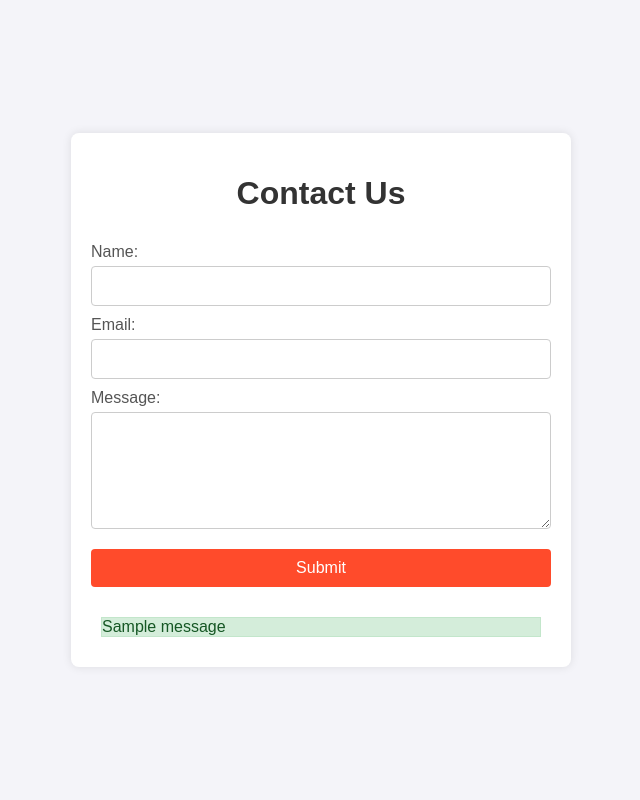
After one commit to edekoethan/Webstack---Portfolio-Project, a Flask app: page /contact in a window 1280 px wide. The commit adds this page. Shown: the whole page, without its empty margins (319-959 px from the left). Run offline with Flask 3, Linux system fonts and the light colour scheme; tables that the repository leaves empty hold one stand-in row (values such as "Sample post"); one stand-in notice (Sample message) is shown.

```diff
--- a/app.py
+++ b/app.py
@@ -1,6 +1,7 @@
-from flask import Flask, render_template, request, redirect, url_for, flash, session
+from flask import Flask, jsonify, render_template, request, redirect, url_for, flash, session
 from flask_sqlalchemy import SQLAlchemy
 from werkzeug.security import generate_password_hash, check_password_hash
+from werkzeug.utils import secure_filename
 import os
 import random
 
@@ -24,12 +25,16 @@ class Favorite(db.Model):
     user_id = db.Column(db.Integer, db.ForeignKey('user.id'), nullable=False)
     flashcard_id = db.Column(db.Integer, nullable=False)
     table_name = db.Column(db.String(150), nullable=False)
+    question = db.Column(db.Text, nullable=False)
+    explanation = db.Column(db.Text, nullable=False)
+
+    user = db.relationship('User', backref=db.backref('favorites', lazy=True))
 
 
 # Function to get all table names except for 'user' table
 def get_table_names():
     with db.engine.connect() as conn:
-        tables = conn.execute(db.text("SELECT name FROM sqlite_master WHERE type='table' AND name NOT IN ('user', 'sqlite_sequence', 'user_favorite_flashcard', 'flashcard')")).fetchall()
+        tables = conn.execute(db.text("SELECT name FROM sqlite_master WHERE type='table' AND name NOT IN ('user', 'sqlite_sequence', 'flashcard')")).fetchall()
     return [table[0] for table in tables]
 
 # Function to get total number of flashcards
@@ -56,13 +61,42 @@ def dashboard():
 
     return render_template('dashboard.html', tables=tables, total_decks=total_decks, total_flashcards=total_flashcards, recent_activity=recent_activity, deck_colors=deck_colors)
 
+@app.route('/support')
+def support():
+    return render_template('support.html')
+
+@app.route('/contact', methods=['GET', 'POST'])
+def contact():
+    if request.method == 'POST':
+        name = request.form.get('name')
+        email = request.form.get('email')
+        message = request.form.get('message')
+        # Process the contact form submission as needed
+        flash('Thank you for your message!', 'success')
+        return redirect(url_for('dashboard'))
+    return render_template('contact.html')
+
+@app.route('/submit', methods=['POST'])
+def submit_contact():
+    name = request.form.get('name')
+    email = request.form.get('email')
+    message = request.form.get('message')
+    # Process the contact form submission as needed
+    return redirect(url_for('dashboard'))
 
 @app.route('/view_flashcards/<string:table_name>')
 def view_flashcards(table_name):
     session['recent_activity'] = table_name
     view_questions_sql = f"SELECT id, question, explanation FROM {table_name}"
     questions = db.session.execute(db.text(view_questions_sql)).fetchall()
-    return render_template('view_flashcards.html', table_name=table_name, questions=questions)
+
+    user_favorite_flashcard_ids = []
+    if 'user_id' in session:
+        user_id = session['user_id']
+        favorites = Favorite.query.filter_by(user_id=user_id, table_name=table_name).all()
+        user_favorite_flashcard_ids = [favorite.flashcard_id for favorite in favorites]
+
+    return render_template('view_flashcards.html', table_name=table_name, questions=questions, user_favorite_flashcard_ids=user_favorite_flashcard_ids)
 
 @app.route('/admin')
 def admin():
@@ -132,6 +166,7 @@ def delete_question(table_name, question_id):
     db.session.execute(db.text(delete_question_sql), {'id': question_id})
     db.session.commit()
     return redirect(url_for('view_questions', table_name=table_name))
+
 @app.route('/administrator2')
 def administrator2():
     tables = get_table_names()
@@ -194,6 +229,12 @@ def login():
             flash('Login Unsuccessful. Please check your email and password', 'danger')
     return render_template('login.html')
 
+@app.route('/logout', methods=['GET', 'POST'])
+def logout():
+    # Clear the session
+    session.clear()
+    return redirect(url_for('login'))
+
 @app.route('/signup', methods=['GET', 'POST'])
 def signup():
     if request.method == 'POST':
@@ -211,24 +252,49 @@ def signup():
 
     return render_template('signup.html')
 
+
 @app.route('/add_to_favorites/<string:table_name>/<int:question_id>', methods=['POST'])
 def add_to_favorites(table_name, question_id):
     if 'user_id' not in session:
-        return {'success': False, 'message': 'You must be logged in to add to favorites.'}
+        flash('You must be logged in to add to favorites.', 'danger')
+        return redirect(url_for('login'))
 
     user_id = session['user_id']
+
+    # Fetch the question and explanation from the specified table
+    query = f"SELECT question, explanation FROM {table_name} WHERE id = :flashcard_id"
+    flashcard = db.session.execute(db.text(query), {'flashcard_id': question_id}).fetchone()
+
+    if not flashcard:
+        flash('Flashcard not found.', 'danger')
+        return redirect(url_for('view_flashcards', table_name=table_name))
+
+    question, explanation = flashcard  # Unpacking the tuple
 
     # Check if the flashcard is already in favorites
     existing_favorite = Favorite.query.filter_by(user_id=user_id, flashcard_id=question_id, table_name=table_name).first()
     if existing_favorite:
-        return {'success': False, 'message': 'Flashcard is already in favorites.'}
+        flash('Flashcard is already in favorites.', 'info')
+        return redirect(url_for('view_flashcards', table_name=table_name))
 
-    new_favorite = Favorite(user_id=user_id, flashcard_id=question_id, table_name=table_name)
+    new_favorite = Favorite(user_id=user_id, flashcard_id=question_id, table_name=table_name, question=question, explanation=explanation)
     db.session.add(new_favorite)
     db.session.commit()
 
-    return {'success': True}
+    flash('Flashcard added to favorites.', 'success')
+    return redirect(url_for('view_flashcards', table_name=table_name))
 
+
+def alter_favorite_table():
+    with db.engine.connect() as conn:
+        result = conn.execute(db.text("PRAGMA table_info(favorite);")).fetchall()
+        columns = [column[1] for column in result]
+
+        if 'question' not in columns:
+            conn.execute(db.text("ALTER TABLE favorite ADD COLUMN question TEXT;"))
+
+        if 'explanation' not in columns:
+            conn.execute(db.text("ALTER TABLE favorite ADD COLUMN explanation TEXT;"))
 
 @app.route('/view_favorites')
 def view_favorites():
@@ -239,23 +305,33 @@ def view_favorites():
     user_id = session['user_id']
     favorites = Favorite.query.filter_by(user_id=user_id).all()
 
-    favorite_flashcards = []
-    with db.engine.connect() as conn:
-        for favorite in favorites:
-            query = f"SELECT id, question, explanation FROM {favorite.table_name} WHERE id = :flashcard_id"
-            flashcard = conn.execute(db.text(query), {'flashcard_id': favorite.flashcard_id}).fetchone()
-            if flashcard:
-                favorite_flashcards.append({
-                    'table_name': favorite.table_name,
-                    'id': flashcard['id'],
-                    'question': flashcard['question'],
-                    'explanation': flashcard['explanation']
-                })
+    return render_template('view_favorites.html', favorite_flashcards=favorites)
 
-    return render_template('view_favorites.html', favorite_flashcards=favorite_flashcards)
 
+@app.route('/remove_from_favorites/<string:table_name>/<int:question_id>', methods=['POST'])
+def remove_from_favorites(table_name, question_id):
+    if 'user_id' not in session:
+        return jsonify({'success': False, 'message': 'You must be logged in to remove from favorites.'})
+
+    user_id = session['user_id']
+
+    try:
+        favorite = Favorite.query.filter_by(user_id=user_id, flashcard_id=question_id, table_name=table_name).first()
+        if favorite:
+            db.session.delete(favorite)
+            db.session.commit()
+            return jsonify({'success': True})
+        else:
+            return jsonify({'success': False, 'message': 'Flashcard not found in favorites.'})
+    except Exception as e:
+        print(e)  # Log the error message
+        return jsonify({'success': False, 'message': 'An error occurred while removing from favorites.'})
 
 if __name__ == '__main__':
     with app.app_context():
         db.create_all()
+        try:
+            alter_favorite_table()
+        except Exception as e:
+            print(f"Error altering table: {e}")
     app.run(debug=True)
--- /dev/null
+++ b/templates/contact.html
@@ -0,0 +1,98 @@
+<!DOCTYPE html>
+<html>
+<head>
+    <title>Contact Us</title>
+    <style>
+        body {
+            font-family: Arial, sans-serif;
+            background-color: #f4f4f9;
+            margin: 0;
+            padding: 0;
+            display: flex;
+            justify-content: center;
+            align-items: center;
+            height: 100vh;
+        }
+        .container {
+            background-color: #ffffff;
+            padding: 20px;
+            border-radius: 8px;
+            box-shadow: 0 0 10px rgba(0, 0, 0, 0.1);
+            width: 100%;
+            max-width: 500px;
+            box-sizing: border-box;
+        }
+        h1 {
+            text-align: center;
+            color: #333;
+        }
+        form {
+            display: flex;
+            flex-direction: column;
+        }
+        label {
+            margin-top: 10px;
+            color: #555;
+        }
+        input[type="text"], input[type="email"], textarea {
+            margin-top: 5px;
+            padding: 10px;
+            border: 1px solid #ccc;
+            border-radius: 4px;
+            font-size: 16px;
+            width: 100%;
+            box-sizing: border-box;
+        }
+        input[type="submit"] {
+            margin-top: 20px;
+            padding: 10px 15px;
+            background-color: #FF4B2B;
+            border: none;
+            border-radius: 4px;
+            color: white;
+            font-size: 16px;
+            cursor: pointer;
+            transition: background-color 0.3s;
+        }
+        input[type="submit"]:hover {
+            background-color: #FF4B2B;
+        }
+        .messages {
+            margin-top: 20px;
+            padding: 10px;
+            border-radius: 4px;
+        }
+        .success {
+            background-color: #d4edda;
+            color: #155724;
+            border: 1px solid #c3e6cb;
+        }
+    </style>
+</head>
+<body>
+    <div class="container">
+        <h1>Contact Us</h1>
+        <form action="/contact" method="post">
+            <label for="name">Name:</label>
+            <input type="text" id="name" name="name" required>
+
+            <label for="email">Email:</label>
+            <input type="email" id="email" name="email" required>
+
+            <label for="message">Message:</label>
+            <textarea id="message" name="message" rows="5" cols="30" required></textarea>
+
+            <input type="submit" value="Submit">
+        </form>
+        {% with messages = get_flashed_messages(with_categories=true) %}
+            {% if messages %}
+                <div class="messages">
+                    {% for category, message in messages %}
+                        <div class="{{ category }}">{{ message }}</div>
+                    {% endfor %}
+                </div>
+            {% endif %}
+        {% endwith %}
+    </div>
+</body>
+</html>
--- a/templates/dashboard.html
+++ b/templates/dashboard.html
@@ -121,8 +121,10 @@
             <nav>
                 <ul>
                     <li><a href="/dashboard">Home</a></li>
-                    <li><a href="/view_favorites">Favorites</a></li>
-                    <li><a href="/logout">Logout</a></li>
+                    <li><a href="/support">Support</a></li>
+                    <li><a href="/Contact">Contact</a></li>
+                    <li><a href="/favorites" onclick="location.href='/view_favorites'"> Favorites</a></li>
+                    <li><a href="/logout" onclick="location.href='/login'">Logout</a></li>
                 </ul>
             </nav>
         </header>
```
Also changed, not shown: templates/support.html (added, +45 -0 lines), templates/view_favorites.html (+35 -29 lines), instance/flashcards.db.
